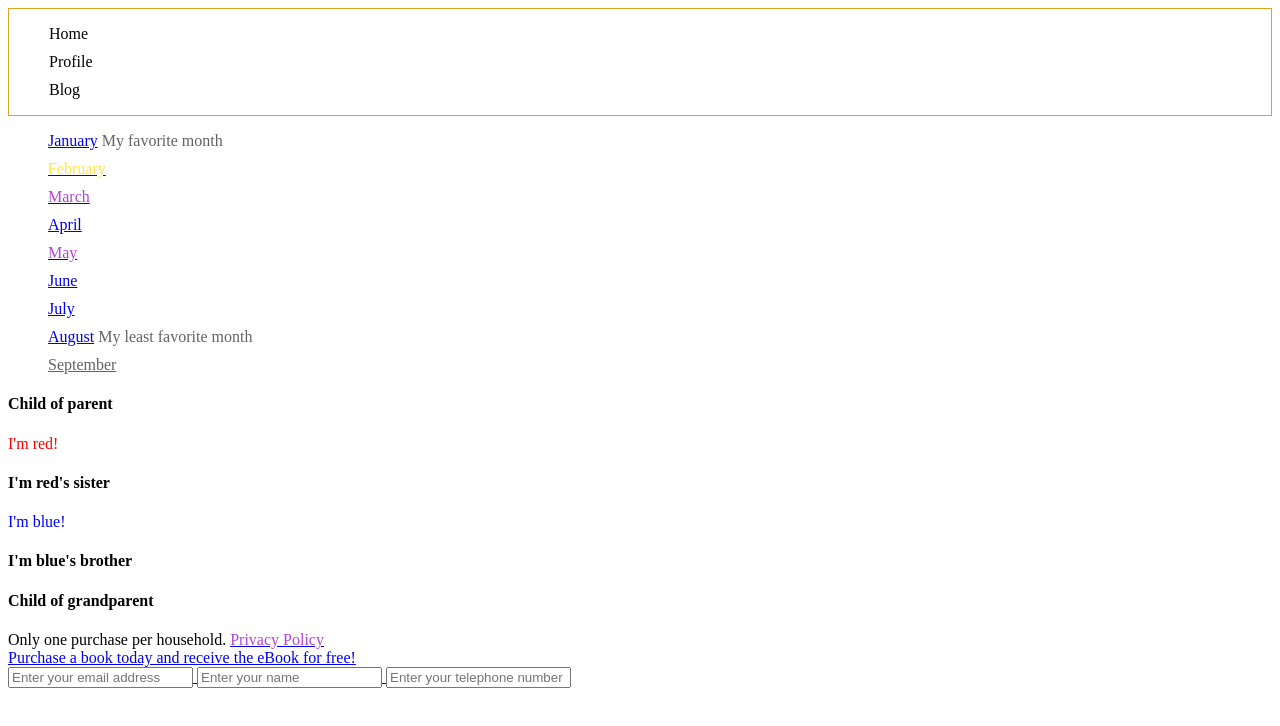
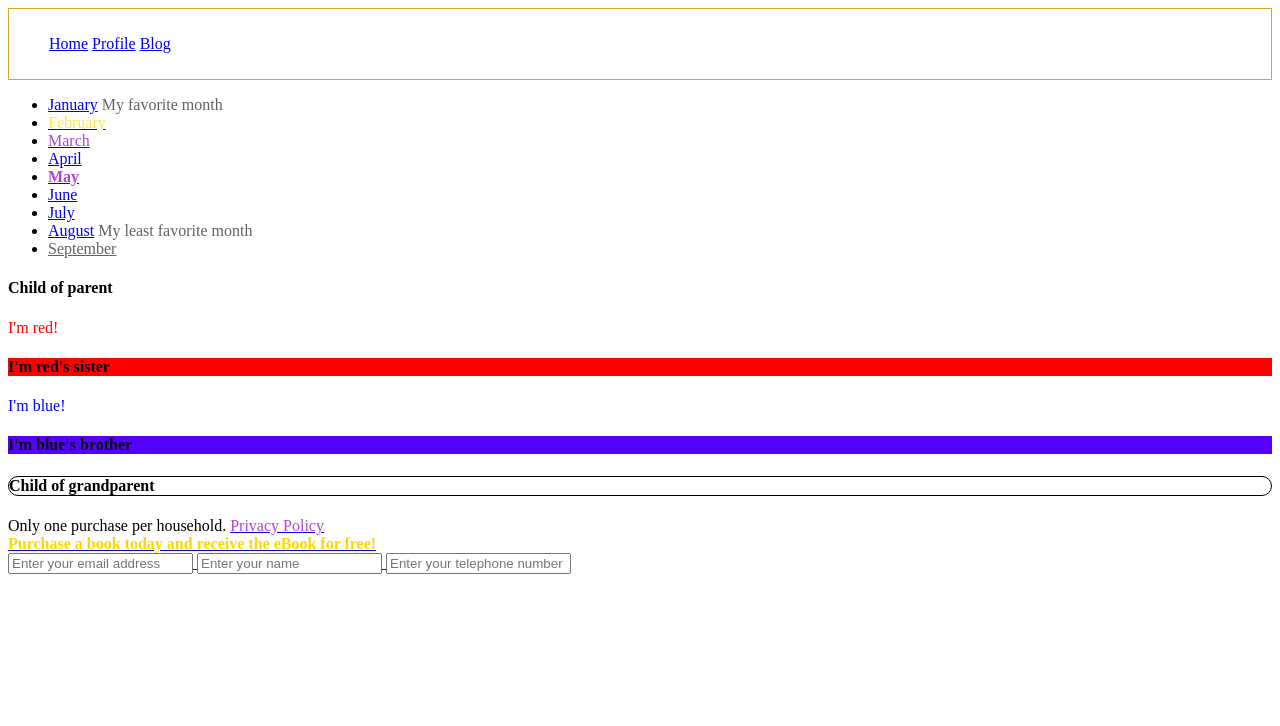
Before and after one commit to rsnasraty/CSS-Exercise-, a plain HTML site: page index.html in a window 1280 px wide. Drawn offline with Linux system fonts and the light colour scheme.

Commit message:
Completed

```diff
--- a/index.html
+++ b/index.html
@@ -1,9 +1,9 @@
 <header>
     <nav>
     <ul>
-      <li>Home</li>
-      <li>Profile</li>
-      <li>Blog</li>
+      <li><a href="#">Home</a></li>
+      <li><a href="#">Profile</a></li>
+      <li><a href="#">Blog</a></li>
     </ul>
     </nav>
     <link href="selectors.css" type="text/css" rel="stylesheet">
--- a/selectors.css
+++ b/selectors.css
@@ -2,12 +2,12 @@ header {
     border: 1px solid goldenrod;
   }
 
-  ul li {
+  nav li {
     margin: 10px 0 10px 0;
-    list-style: none;
+    display: inline-block;
   }
 
-  a  .disabled {
+  a .disabled {
       color:rgba(155, 11, 203, 0.767);
   }
 
@@ -26,3 +26,25 @@ section .parent div:first-child {
 section .parent div:nth-last-child(2) {
     color:blue;
 }
+
+.parent > div div:first-child  ~ h4:first-of-type{
+    background-color:red;
+}
+
+.parent > div div:last-of-type ~ h4{
+    background-color:rgb(85, 0, 255);
+}
+
+.grandparent > h4 {
+    border: 1px solid;
+    border-radius: 10px;
+}
+
+.promo {
+    font-weight: bold;
+    color: gold;
+}
+
+.padded > span input[type="text"]{
+    height:25px;
+}
```
